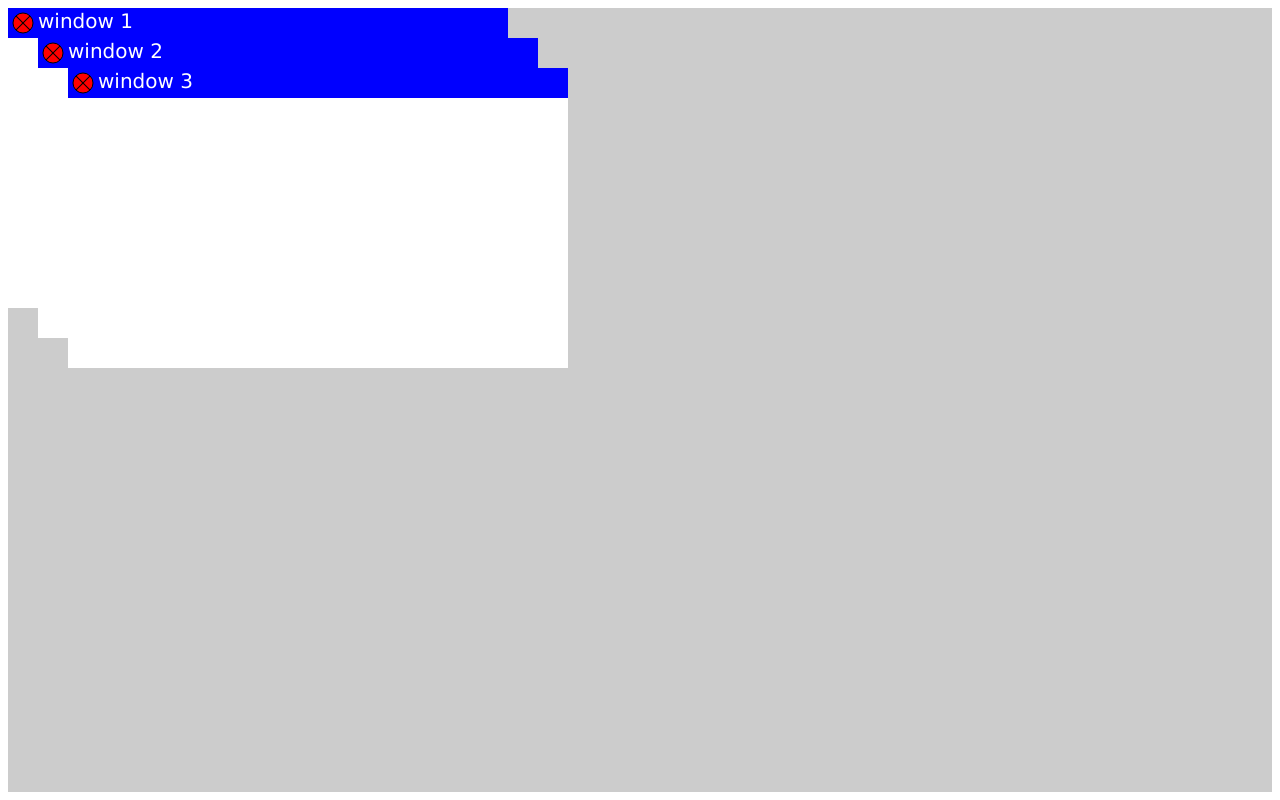
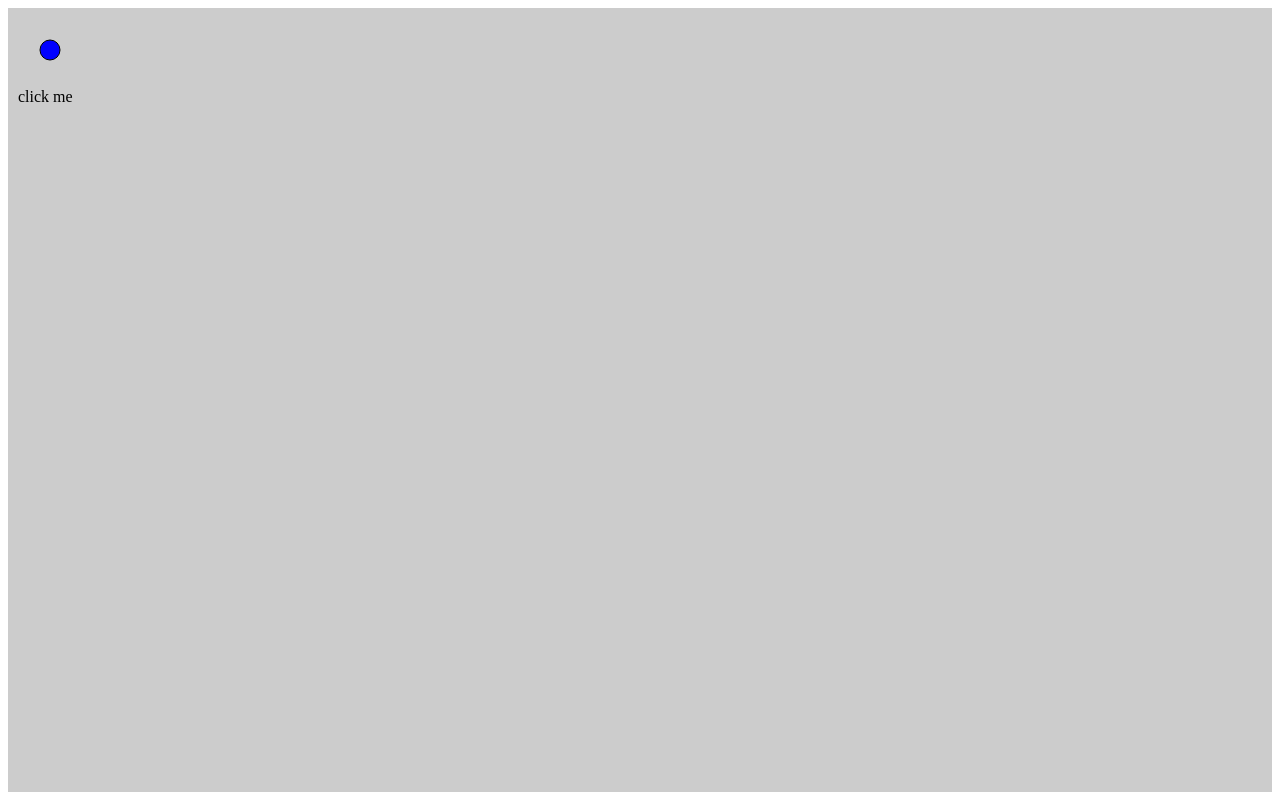
Before and after one commit to gballet/sietch, a plain HTML site: page example/index.html in a window 1280 px wide. Drawn offline with Linux system fonts and the light colour scheme.

Commit message:
Add support for icons

```diff
--- a/example/index.html
+++ b/example/index.html
@@ -10,9 +10,12 @@
             let sietch = new Sietch(container);
             sietch.go();
 
-            console.log(sietch.create_window(500, 300, "window 1"));
+            /*console.log(sietch.create_window(500, 300, "window 1"));
             console.log(sietch.create_window(500, 300, "window 2"));
-            console.log(sietch.create_window(500, 300, "window 3"));
+            console.log(sietch.create_window(500, 300, "window 3"));*/
+            console.log(sietch.create_icon("click me", "<circle r=10 fill='blue' stroke-width=1 stroke='black'></circle>", () => {
+                sietch.create_window(300, 200, "started from icon");
+            }));
         </script>
     </body>
 </html>
--- a/js/sietch.js
+++ b/js/sietch.js
@@ -3,7 +3,37 @@ const default_theme = {
     titlebar_bg: "blue",
     titlebar_fg: "white",
     titlebar_close_button_color: "red",
-    desktop_background: {type: "color", color: "#ccc"}
+    desktop_background: {type: "color", color: "#ccc"},
+    icon_size: 64
+}
+
+class Icon {
+    constructor(title, svgicon, callback, parent) {
+        this.title = title;
+        this.parent = parent;
+        this.callback = callback;
+
+        this.icon = document.createElementNS("http://www.w3.org/2000/svg", "g");
+
+        // TODO add stroke='blue' to the rect if selected
+        this.icon.innerHTML = `
+            <rect x=0 y=0 width=64 height=64 fill="#0000"></rect>
+            <g transform="translate(32, 32)">
+                ${svgicon}
+            </g>
+            <text transform="translate(0, ${64 + 20})">${title}</text>
+        `;
+        this.icon.addEventListener('dblclick', (e) => {
+            this.callback();
+        });
+    }
+
+    draw(x, y) {
+        this.x = x;
+        this.y = y;
+        this.icon.setAttribute("transform", `translate(${x}, ${y})`);
+        this.parent.appendChild(this.icon);
+    }
 }
 
 class Window {
@@ -145,6 +175,12 @@ class Sietch {
         return newwin;
     }
 
+    create_icon(title, icon, cb) {
+        let newicon = new Icon(title, icon, cb, this.frame);
+        newicon.draw(10, 10);
+        return newicon;
+    }
+
     set_background(element, background_info) {
         switch(background_info.type) {
             case "color":
```
